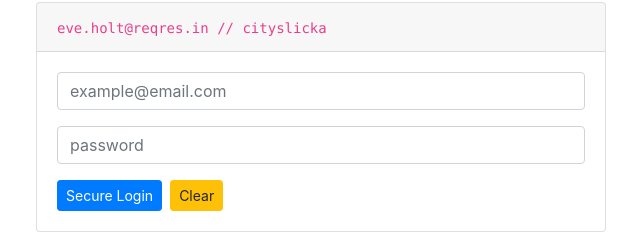
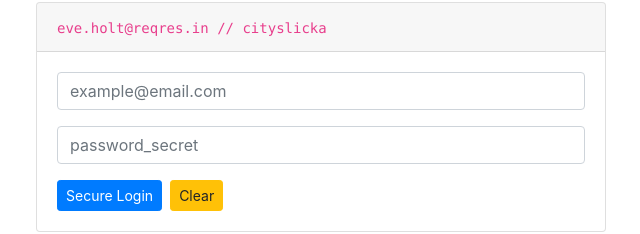
Before and after one commit to ptorres2408/cypresse2e, a React (Create React App) app: page / in a window 1280 px wide. Shown: the part 64-298 px from the top of the page, without its empty margins (319-959 px from the left). Built offline with nearby package versions, Linux system fonts and the light colour scheme.

Commit message:
Try action in github

```diff
--- a/src/App.js
+++ b/src/App.js
@@ -69,7 +69,7 @@ function App() {
               type="password"
               className="form-control"
               ref={post_description}
-              placeholder="password"
+              placeholder="password_secret"
               data-testid="password"
             />
           </div>
```
